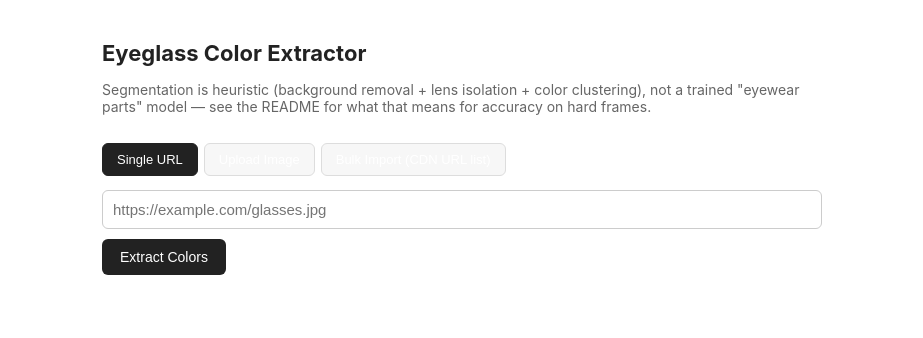
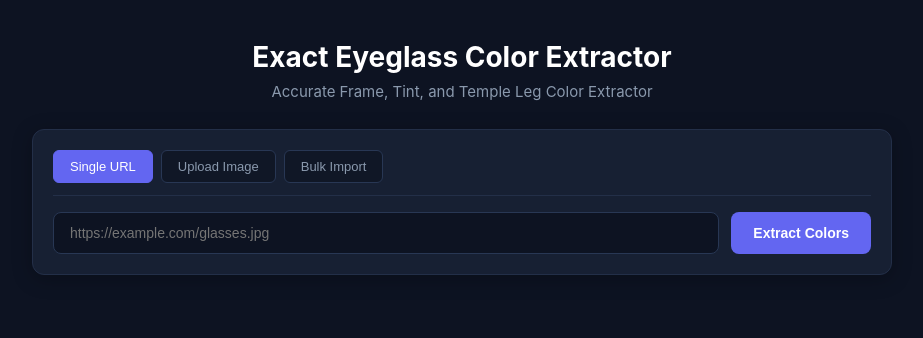
Before and after one commit to subashchandraboser-design/hexcode2.0, a Flask app: page / in a window 1280 px wide. Shown: the top 338 px of the page, without its empty margins (178-1101 px from the left). Run offline with Flask 3, Linux system fonts and the light colour scheme.

Commit message:
Update index.html

```diff
--- a/templates/index.html
+++ b/templates/index.html
@@ -2,75 +2,225 @@
 <html lang="en">
 <head>
 <meta charset="UTF-8">
-<title>Eyeglass Color Extractor</title>
+<meta name="viewport" content="width=device-width, initial-scale=1.0">
+<title>Exact Eyeglass Color Extractor</title>
 <style>
-  body { font-family: -apple-system, Segoe UI, Roboto, sans-serif; max-width: 720px; margin: 40px auto; padding: 0 20px; color: #222; }
-  h1 { font-size: 22px; }
-  input[type=text] { width: 100%; padding: 10px; font-size: 15px; box-sizing: border-box; border: 1px solid #ccc; border-radius: 6px; }
-  button { margin-top: 10px; padding: 10px 18px; background: #222; color: #fff; border: none; border-radius: 6px; cursor: pointer; font-size: 14px; }
-  button:disabled { opacity: 0.5; cursor: default; }
-  .swatch-row { display: flex; align-items: center; gap: 12px; padding: 10px 0; border-bottom: 1px solid #eee; }
-  .swatch { width: 36px; height: 36px; border-radius: 6px; border: 1px solid #ddd; flex-shrink: 0; }
-  .label { font-weight: 600; font-size: 14px; }
-  .meta { font-size: 12px; color: #888; }
-  .note { font-size: 13px; color: #a05a00; background: #fff7e6; padding: 8px 10px; border-radius: 6px; margin-top: 4px; }
-  #error { color: #b00020; margin-top: 12px; }
-  #diag { font-size: 12px; color: #999; margin-top: 16px; }
-  .tabs { display: flex; gap: 6px; margin: 18px 0 14px; }
-  .tab-btn { padding: 8px 14px; border: 1px solid #ddd; background: #f7f7f7; border-radius: 6px; cursor: pointer; font-size: 13px; }
-  .tab-btn.active { background: #222; color: #fff; border-color: #222; }
+  * { box-sizing: border-box; }
+  body {
+    font-family: -apple-system, BlinkMacSystemFont, "Segoe UI", Roboto, Helvetica, Arial, sans-serif;
+    background-color: #0d1322;
+    color: #e2e8f0;
+    max-width: 900px;
+    margin: 0 auto;
+    padding: 40px 20px;
+  }
+
+  /* Header Section */
+  .header { text-align: center; margin-bottom: 28px; }
+  h1 { font-size: 28px; font-weight: 700; margin: 0 0 8px 0; color: #ffffff; }
+  .subtitle { color: #8a99ad; font-size: 15px; margin: 0; }
+
+  /* Input Card / Container */
+  .card {
+    background: #172033;
+    border: 1px solid #232f48;
+    border-radius: 12px;
+    padding: 20px;
+    margin-bottom: 24px;
+    box-shadow: 0 4px 20px rgba(0, 0, 0, 0.25);
+  }
+
+  /* Tabs Styling */
+  .tabs { display: flex; gap: 8px; margin-bottom: 16px; border-bottom: 1px solid #232f48; padding-bottom: 12px; }
+  .tab-btn {
+    padding: 8px 16px;
+    border: 1px solid #283754;
+    background: #101726;
+    color: #8a99ad;
+    border-radius: 6px;
+    cursor: pointer;
+    font-size: 13px;
+    font-weight: 500;
+    transition: all 0.2s ease;
+  }
+  .tab-btn:hover { background: #1a253b; color: #fff; }
+  .tab-btn.active { background: #6366f1; color: #ffffff; border-color: #6366f1; }
   .panel { display: none; }
   .panel.active { display: block; }
+
+  /* Input Elements */
+  .input-row { display: flex; gap: 12px; }
+  input[type=text] {
+    flex: 1;
+    padding: 12px 16px;
+    font-size: 14px;
+    background: #0d1322;
+    border: 1px solid #283754;
+    border-radius: 8px;
+    color: #38bdf8;
+    outline: none;
+  }
+  input[type=text]:focus { border-color: #6366f1; }
+
+  input[type=file] {
+    flex: 1;
+    padding: 10px;
+    font-size: 13px;
+    background: #0d1322;
+    border: 1px dashed #283754;
+    border-radius: 8px;
+    color: #8a99ad;
+  }
+
+  /* Purple Action Button */
+  button.action-btn {
+    padding: 12px 22px;
+    background: #6366f1;
+    color: #ffffff;
+    border: none;
+    border-radius: 8px;
+    cursor: pointer;
+    font-size: 14px;
+    font-weight: 600;
+    transition: background 0.2s ease;
+    white-space: nowrap;
+  }
+  button.action-btn:hover { background: #4f46e5; }
+  button.action-btn:disabled { opacity: 0.5; cursor: not-allowed; }
+
+  /* Grid Layout for Preview and Results */
+  .results-grid {
+    display: grid;
+    grid-template-columns: 1fr 1.2fr;
+    gap: 20px;
+    margin-top: 20px;
+  }
+  @media (max-width: 640px) {
+    .results-grid { grid-template-columns: 1fr; }
+  }
+
+  /* Left Side: Image Box */
+  .image-box {
+    background: #172033;
+    border: 1px solid #232f48;
+    border-radius: 12px;
+    padding: 16px;
+    display: flex;
+    flex-direction: column;
+    align-items: center;
+    justify-content: center;
+  }
+  .preview-wrapper {
+    background: #ffffff;
+    border-radius: 8px;
+    padding: 12px;
+    width: 100%;
+    display: flex;
+    align-items: center;
+    justify-content: center;
+    min-height: 180px;
+  }
+  .preview-wrapper img { max-width: 100%; height: auto; max-height: 220px; object-fit: contain; }
+  .image-dim { margin-top: 12px; font-size: 13px; color: #8a99ad; font-weight: 500; }
+
+  /* Right Side: Color Swatches Stack */
+  .swatch-list { display: flex; flex-direction: column; gap: 12px; }
+  .swatch-card {
+    background: #172033;
+    border: 1px solid #232f48;
+    border-radius: 10px;
+    padding: 14px 18px;
+    display: flex;
+    align-items: center;
+    gap: 16px;
+  }
+  .swatch-box {
+    width: 48px;
+    height: 48px;
+    border-radius: 8px;
+    border: 1px solid rgba(255, 255, 255, 0.1);
+    flex-shrink: 0;
+  }
+  .swatch-info { display: flex; flex-direction: column; gap: 2px; }
+  .swatch-label { font-size: 12px; color: #8a99ad; font-weight: 500; }
+  .swatch-hex { font-size: 18px; font-weight: 700; color: #ffffff; letter-spacing: 0.5px; }
+  .swatch-pct { font-size: 12px; color: #64748b; }
+
+  /* Bulk Table Styling */
   table { width: 100%; border-collapse: collapse; margin-top: 14px; font-size: 13px; }
-  th, td { border: 1px solid #eee; padding: 6px 8px; text-align: left; }
-  th { background: #fafafa; }
-  .hexcell { display: inline-flex; align-items: center; gap: 6px; }
-  .hexdot { width: 14px; height: 14px; border-radius: 3px; border: 1px solid #ccc; display: inline-block; }
-  #exportBtn { margin-top: 12px; background: #2a6b3c; }
+  th, td { border: 1px solid #232f48; padding: 10px; text-align: left; }
+  th { background: #101726; color: #8a99ad; }
+  .hexcell { display: inline-flex; align-items: center; gap: 8px; }
+  .hexdot { width: 14px; height: 14px; border-radius: 3px; border: 1px solid #fff; display: inline-block; }
+
+  #exportBtn { background: #10b981; margin-top: 12px; }
+  #exportBtn:hover { background: #059669; }
+  #error { color: #ef4444; margin-top: 12px; font-size: 14px; text-align: center; }
+  #diag { font-size: 12px; color: #64748b; margin-top: 16px; text-align: center; }
 </style>
 </head>
 <body>
-  <h1>Eyeglass Color Extractor</h1>
-  <p style="color:#666; font-size:14px;">
-    Segmentation is heuristic (background removal + lens isolation + color
-    clustering), not a trained "eyewear parts" model — see the README for
-    what that means for accuracy on hard frames.
-  </p>
 
+  <div class="header">
+    <h1>Exact Eyeglass Color Extractor</h1>
+    <p class="subtitle">Accurate Frame, Tint, and Temple Leg Color Extractor</p>
+  </div>
+
+  <div class="card">
     <div class="tabs">
       <button class="tab-btn active" data-tab="single-url">Single URL</button>
       <button class="tab-btn" data-tab="single-file">Upload Image</button>
-    <button class="tab-btn" data-tab="bulk">Bulk Import (CDN URL list)</button>
+      <button class="tab-btn" data-tab="bulk">Bulk Import</button>
     </div>
 
+    <!-- Single URL Panel -->
     <div class="panel active" id="single-url">
+      <div class="input-row">
         <input type="text" id="url" placeholder="https://example.com/glasses.jpg">
-    <button id="go">Extract Colors</button>
+        <button class="action-btn" id="go">Extract Colors</button>
+      </div>
     </div>
 
+    <!-- Upload Image Panel -->
     <div class="panel" id="single-file">
+      <div class="input-row">
         <input type="file" id="imgFile" accept="image/*">
-    <button id="goFile">Extract Colors</button>
+        <button class="action-btn" id="goFile">Extract Colors</button>
+      </div>
     </div>
 
+    <!-- Bulk Import Panel -->
     <div class="panel" id="bulk">
-    <p style="font-size:13px; color:#666; margin-top:0;">
-      Upload a .csv or .txt file with one CDN image URL per line (or a CSV
-      with a URL in any column). Each image becomes one row; up to 40 URLs
-      per file.
+      <p style="font-size:13px; color:#8a99ad; margin-top:0;">
+        Upload a .csv or .txt file containing CDN image URLs (up to 40 per run).
       </p>
+      <div class="input-row">
         <input type="file" id="bulkFile" accept=".csv,.txt">
-    <button id="goBulk">Process All</button>
-    <button id="exportBtn" style="display:none;">Export to CSV</button>
+        <button class="action-btn" id="goBulk">Process All</button>
+      </div>
+      <button class="action-btn" id="exportBtn" style="display:none;">Export to CSV</button>
       <div id="bulkTableWrap"></div>
+    </div>
   </div>
 
   <div id="error"></div>
-  <div id="results"></div>
+
+  <!-- Output Layout: Image Display on Left, Swatches on Right -->
+  <div class="results-grid" id="resultsContainer" style="display:none;">
+    <div class="image-box">
+      <div class="preview-wrapper">
+        <img id="previewImg" src="" alt="Eyeglasses Preview">
+      </div>
+      <div class="image-dim" id="imgDimensions">Dimensions: -</div>
+    </div>
+
+    <div class="swatch-list" id="swatchList"></div>
+  </div>
+
   <div id="diag"></div>
 
 <script>
-// --- tab switching ---
+// Tab Switching
 document.querySelectorAll('.tab-btn').forEach(btn => {
   btn.addEventListener('click', () => {
     document.querySelectorAll('.tab-btn').forEach(b => b.classList.remove('active'));
@@ -78,45 +228,60 @@ document.querySelectorAll('.tab-btn').forEach(btn => {
     btn.classList.add('active');
     document.getElementById(btn.dataset.tab).classList.add('active');
     document.getElementById('error').textContent = '';
-    document.getElementById('results').innerHTML = '';
     document.getElementById('diag').textContent = '';
   });
 });
 
-function renderColorRows(colors) {
-  const resultsEl = document.getElementById('results');
-  resultsEl.innerHTML = '';
+// Render Swatch Cards in Dark Theme Style
+function renderColorRows(colors, imgUrl, dimensions) {
+  const container = document.getElementById('resultsContainer');
+  const swatchList = document.getElementById('swatchList');
+  const previewImg = document.getElementById('previewImg');
+  const dimensionsEl = document.getElementById('imgDimensions');
+
+  swatchList.innerHTML = '';
+
+  if (imgUrl) {
+    previewImg.src = imgUrl;
+  }
+  dimensionsEl.textContent = `Dimensions: ${dimensions || 'N/A'}`;
+
   colors.forEach(c => {
-    const row = document.createElement('div');
-    row.className = 'swatch-row';
-    const sw = document.createElement('div');
-    sw.className = 'swatch';
-    sw.style.background = c.hex || '#f0f0f0';
+    const card = document.createElement('div');
+    card.className = 'swatch-card';
+
+    const swatch = document.createElement('div');
+    swatch.className = 'swatch-box';
+    swatch.style.backgroundColor = c.hex || '#1f2937';
+
     const info = document.createElement('div');
-    let html = `<div class="label">${c.label}</div>`;
+    info.className = 'swatch-info';
+
+    let html = `<div class="swatch-label">${c.label}</div>`;
     if (c.hex) {
-      html += `<div class="meta">${c.hex} &middot; ${c.rgb} &middot; ${c.percentage}% of region`;
-      if (c.cluster_tightness !== undefined && c.cluster_tightness !== null) {
-        html += ` &middot; tightness ${c.cluster_tightness}`;
-      }
-      html += `</div>`;
+      html += `<div class="swatch-hex">${c.hex}</div>`;
+      html += `<div class="swatch-pct">${c.percentage}% of pixels</div>`;
     } else {
-      html += `<div class="note">${c.note || 'Not detected.'}</div>`;
-    }
-    info.innerHTML = html;
-    row.appendChild(sw);
-    row.appendChild(info);
-    resultsEl.appendChild(row);
-  });
+      html += `<div class="swatch-pct" style="color:#f59e0b;">${c.note || 'Not detected'}</div>`;
     }
 
-// --- single image upload ---
+    info.innerHTML = html;
+    card.appendChild(swatch);
+    card.appendChild(info);
+    swatchList.appendChild(card);
+  });
+
+  container.style.display = 'grid';
+}
+
+// Single File Upload
 document.getElementById('goFile').addEventListener('click', async () => {
   const fileInput = document.getElementById('imgFile');
   const errorEl = document.getElementById('error');
   const diagEl = document.getElementById('diag');
   errorEl.textContent = '';
   diagEl.textContent = '';
+
   if (!fileInput.files.length) { errorEl.textContent = 'Choose an image file.'; return; }
 
   const btn = document.getElementById('goFile');
@@ -125,12 +290,16 @@ document.getElementById('goFile').addEventListener('click', async () => {
 
   try {
     const fd = new FormData();
-    fd.append('image', fileInput.files[0]);
+    const file = fileInput.files[0];
+    fd.append('image', file);
+
     const resp = await fetch('/extract_file', { method: 'POST', body: fd });
     const data = await resp.json();
     if (!resp.ok) throw new Error(data.error || 'Extraction failed');
-    renderColorRows(data.colors);
-    diagEl.textContent = `Image: ${data.dimensions} · rembg available: ${data.meta.rembg_used} · lens region found: ${data.meta.lens_region_detected}`;
+
+    const tempUrl = URL.createObjectURL(file);
+    renderColorRows(data.colors, tempUrl, data.dimensions);
+    diagEl.textContent = `rembg available: ${data.meta.rembg_used} · lens region found: ${data.meta.lens_region_detected}`;
   } catch (e) {
     errorEl.textContent = e.message;
   } finally {
@@ -139,46 +308,46 @@ document.getElementById('goFile').addEventListener('click', async () => {
   }
 });
 
-// --- bulk import ---
-let lastBulkRows = [];
-
-function renderBulkTable(rows) {
-  const wrap = document.getElementById('bulkTableWrap');
-  if (!rows.length) { wrap.innerHTML = ''; return; }
-
-  const cols = [
-    ['url', 'URL'], ['dimensions', 'Size'],
-    ['primary_frame_hex', 'Frame'], ['temple_hex', 'Temple'],
-    ['accent_hex', 'Accent'], ['tint_hex', 'Tint'],
-    ['lens_detected', 'Lens Found'], ['error', 'Error'],
-  ];
-
-  let html = '<table><thead><tr>' + cols.map(c => `<th>${c[1]}</th>`).join('') + '</tr></thead><tbody>';
-  rows.forEach(r => {
-    html += '<tr>';
-    cols.forEach(([key]) => {
-      if (key.endsWith('_hex')) {
-        const hex = r[key];
-        html += `<td>${hex ? `<span class="hexcell"><span class="hexdot" style="background:${hex}"></span>${hex}</span>` : '—'}</td>`;
-      } else if (key === 'url') {
-        html += `<td style="max-width:220px; overflow:hidden; text-overflow:ellipsis;">${r[key]}</td>`;
-      } else {
-        html += `<td>${r[key] === '' || r[key] === null || r[key] === undefined ? '—' : r[key]}</td>`;
-      }
-    });
-    html += '</tr>';
-  });
-  html += '</tbody></table>';
-  wrap.innerHTML = html;
-}
-
-document.getElementById('goBulk').addEventListener('click', async () => {
-  const fileInput = document.getElementById('bulkFile');
+// Single URL Processing
+document.getElementById('go').addEventListener('click', async () => {
+  const url = document.getElementById('url').value.trim();
   const errorEl = document.getElementById('error');
   const diagEl = document.getElementById('diag');
   errorEl.textContent = '';
   diagEl.textContent = '';
-  if (!fileInput.files.length) { errorEl.textContent = 'Choose a .csv or .txt file of URLs.'; return; }
+
+  if (!url) { errorEl.textContent = 'Enter an image URL.'; return; }
+
+  const btn = document.getElementById('go');
+  btn.disabled = true;
+  btn.textContent = 'Extracting...';
+
+  try {
+    const resp = await fetch('/extract', {
+      method: 'POST',
+      headers: {'Content-Type': 'application/json'},
+      body: JSON.stringify({url})
+    });
+    const data = await resp.json();
+    if (!resp.ok) throw new Error(data.error || 'Extraction failed');
+
+    renderColorRows(data.colors, url, data.dimensions);
+    diagEl.textContent = `rembg available: ${data.meta ? data.meta.rembg_used : 'N/A'}`;
+  } catch (e) {
+    errorEl.textContent = e.message;
+  } finally {
+    btn.disabled = false;
+    btn.textContent = 'Extract Colors';
+  }
+});
+
+// Bulk Import
+let lastBulkRows = [];
+document.getElementById('goBulk').addEventListener('click', async () => {
+  const fileInput = document.getElementById('bulkFile');
+  const errorEl = document.getElementById('error');
+  errorEl.textContent = '';
+  if (!fileInput.files.length) { errorEl.textContent = 'Choose a .csv or .txt file.'; return; }
 
   const btn = document.getElementById('goBulk');
   btn.disabled = true;
@@ -194,7 +363,6 @@ document.getElementById('goBulk').addEventListener('click', async () => {
     lastBulkRows = data.rows;
     renderBulkTable(lastBulkRows);
     document.getElementById('exportBtn').style.display = 'inline-block';
-    diagEl.textContent = `Processed ${data.count} image(s).` + (data.truncated ? ' (file had more than 40 URLs; extra rows were skipped)' : '');
   } catch (e) {
     errorEl.textContent = e.message;
   } finally {
@@ -203,81 +371,32 @@ document.getElementById('goBulk').addEventListener('click', async () => {
   }
 });
 
-document.getElementById('exportBtn').addEventListener('click', async () => {
-  const resp = await fetch('/export', {
-    method: 'POST',
-    headers: {'Content-Type': 'application/json'},
-    body: JSON.stringify({ rows: lastBulkRows }),
-  });
-  if (!resp.ok) {
-    const data = await resp.json();
-    document.getElementById('error').textContent = data.error || 'Export failed';
-    return;
-  }
-  const blob = await resp.blob();
-  const a = document.createElement('a');
-  a.href = URL.createObjectURL(blob);
-  a.download = 'eyeglass_colors_export.csv';
-  document.body.appendChild(a);
-  a.click();
-  a.remove();
-});
+function renderBulkTable(rows) {
+  const wrap = document.getElementById('bulkTableWrap');
+  if (!rows.length) { wrap.innerHTML = ''; return; }
 
-// --- single URL (existing) ---
-document.getElementById('go').addEventListener('click', async () => {
-  const url = document.getElementById('url').value.trim();
-  const errorEl = document.getElementById('error');
-  const resultsEl = document.getElementById('results');
-  const diagEl = document.getElementById('diag');
-  errorEl.textContent = '';
-  resultsEl.innerHTML = '';
-  diagEl.textContent = '';
-  if (!url) { errorEl.textContent = 'Enter an image URL.'; return; }
+  const cols = [
+    ['url', 'URL'], ['dimensions', 'Size'],
+    ['primary_frame_hex', 'Frame'], ['temple_hex', 'Temple'],
+    ['accent_hex', 'Accent'], ['tint_hex', 'Tint']
+  ];
 
-  const btn = document.getElementById('go');
-  btn.disabled = true;
-  btn.textContent = 'Extracting...';
-
-  try {
-    const resp = await fetch('/extract', {
-      method: 'POST',
-      headers: {'Content-Type': 'application/json'},
-      body: JSON.stringify({url})
-    });
-    const data = await resp.json();
-    if (!resp.ok) throw new Error(data.error || 'Extraction failed');
-
-    data.colors.forEach(c => {
-      const row = document.createElement('div');
-      row.className = 'swatch-row';
-      const sw = document.createElement('div');
-      sw.className = 'swatch';
-      sw.style.background = c.hex || '#f0f0f0';
-      const info = document.createElement('div');
-      let html = `<div class="label">${c.label}</div>`;
-      if (c.hex) {
-        html += `<div class="meta">${c.hex} &middot; ${c.rgb} &middot; ${c.percentage}% of region`;
-        if (c.cluster_tightness !== undefined && c.cluster_tightness !== null) {
-          html += ` &middot; tightness ${c.cluster_tightness}`;
-        }
-        html += `</div>`;
+  let html = '<table><thead><tr>' + cols.map(c => `<th>${c[1]}</th>`).join('') + '</tr></thead><tbody>';
+  rows.forEach(r => {
+    html += '<tr>';
+    cols.forEach(([key]) => {
+      if (key.endsWith('_hex')) {
+        const hex = r[key];
+        html += `<td>${hex ? `<span class="hexcell"><span class="hexdot" style="background:${hex}"></span>${hex}</span>` : '—'}</td>`;
       } else {
-        html += `<div class="note">${c.note || 'Not detected.'}</div>`;
-      }
-      info.innerHTML = html;
-      row.appendChild(sw);
-      row.appendChild(info);
-      resultsEl.appendChild(row);
-    });
-
-    diagEl.textContent = `Image: ${data.dimensions} · rembg available: ${data.meta.rembg_used} · lens region found: ${data.meta.lens_region_detected}`;
-  } catch (e) {
-    errorEl.textContent = e.message;
-  } finally {
-    btn.disabled = false;
-    btn.textContent = 'Extract Colors';
+        html += `<td>${r[key] || '—'}</td>`;
       }
     });
+    html += '</tr>';
+  });
+  html += '</tbody></table>';
+  wrap.innerHTML = html;
+}
 </script>
 </body>
 </html>
```
Lines whose indentation alone changed are shown as unchanged.
